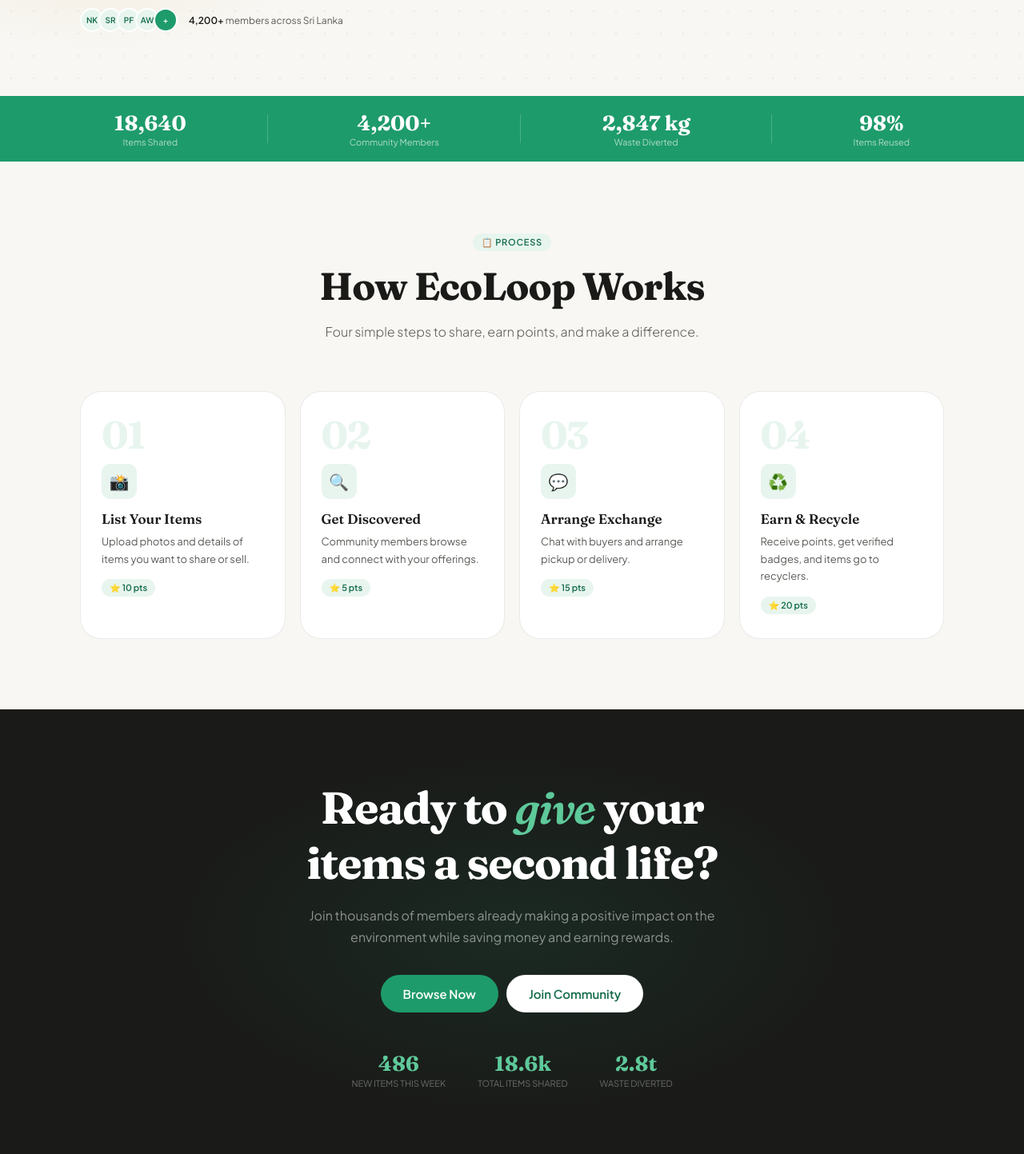
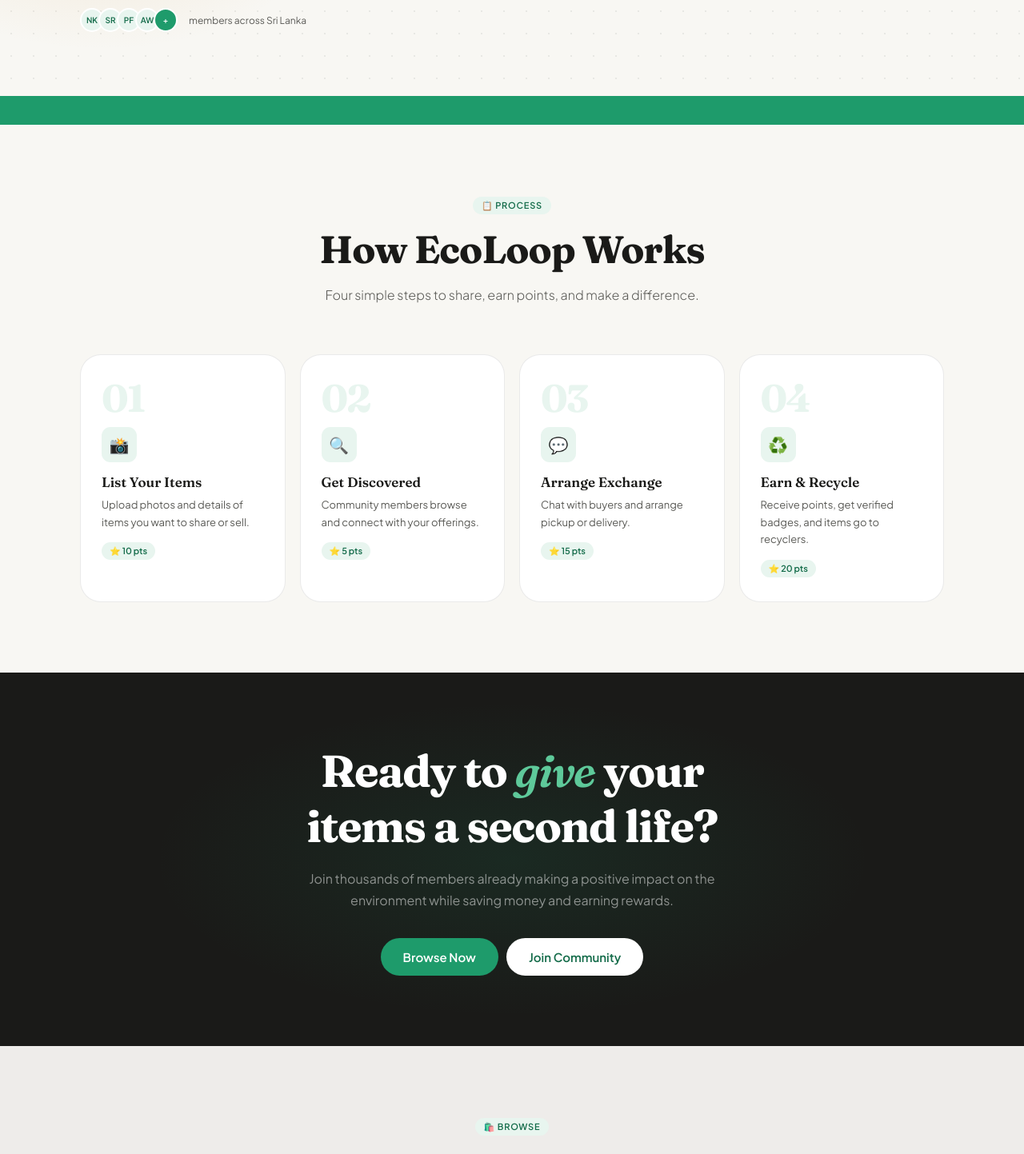
Before and after one commit to NaveenVirash/Eco-Loop, a React (Create React App) app in the folder frontend/: page / in a window 1280 px wide. Shown: the part 700-2143 px from the top of the page at 80% size. Built offline with nearby package versions, Linux system fonts and the light colour scheme; no server answers.

Commit message:
modified

```diff
--- a/frontend/src/components/Footer.js
+++ b/frontend/src/components/Footer.js
@@ -36,7 +36,7 @@ const Footer = () => {
               impact.
             </p>
             <div className="foot-eco">
-              🌍 Impact: 2,847kg waste diverted
+              🌍 ♻️ Items Given a Second Life
             </div>
           </div>
 
--- a/frontend/src/pages/HomePage.js
+++ b/frontend/src/pages/HomePage.js
@@ -44,7 +44,7 @@ const HomePage = () => {
                   </div>
                 </div>
                 <span className="hero-trust-txt">
-                  <strong>4,200+</strong> members across Sri Lanka
+                  <strong></strong> members across Sri Lanka
                 </span>
               </div>
             </div>
@@ -100,7 +100,7 @@ const HomePage = () => {
       <div className="stats-bar">
         <div className="wrap">
           <div className="stats-row">
-            <div className="s-item">
+            {/*<div className="s-item">
               <div className="s-num">18,640</div>
               <div className="s-lbl">Items Shared</div>
             </div>
@@ -118,7 +118,7 @@ const HomePage = () => {
             <div className="s-item">
               <div className="s-num">98%</div>
               <div className="s-lbl">Items Reused</div>
-            </div>
+            </div> */}
           </div>
         </div>
       </div>
@@ -195,7 +195,7 @@ const HomePage = () => {
                 Join Community
               </Link>
             </div>
-            <div className="cta-nums">
+            {/* <div className="cta-nums">
               <div className="cn-item">
                 <div className="cn-num">486</div>
                 <div className="cn-lbl">NEW ITEMS THIS WEEK</div>
@@ -208,7 +208,7 @@ const HomePage = () => {
                 <div className="cn-num">2.8t</div>
                 <div className="cn-lbl">WASTE DIVERTED</div>
               </div>
-            </div>
+            </div> */}
           </div>
         </div>
       </section>
```
Also changed, not shown: frontend/src/App.js (line endings or trailing spaces), frontend/src/pages/WorkDiary.js (added), 3 other files (tests, documents, lock files or other folders).
